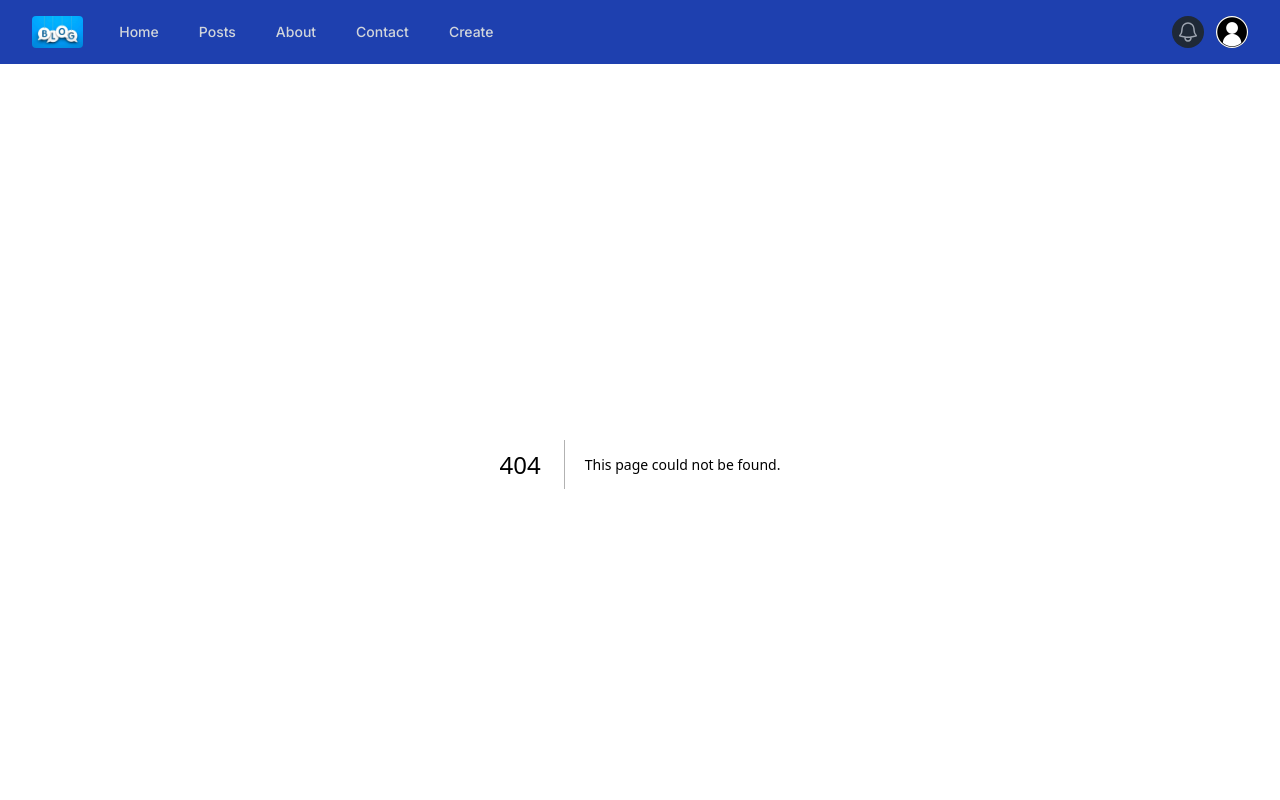
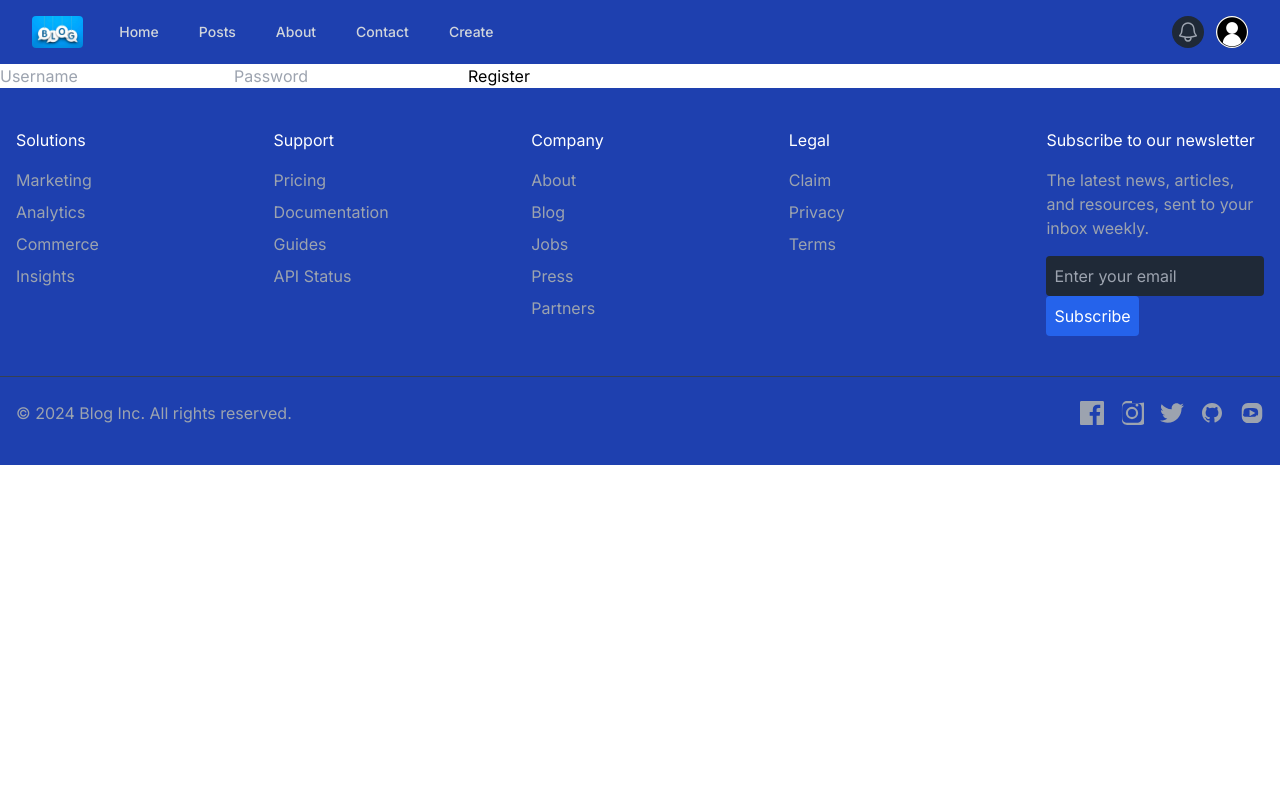
Before and after one commit to kmjaman/nextjs-blog, a Next.js app in the folder frontend/: page /register in a window 1280 px wide. Before the commit this address had no page. Shown: the top 800 px of the page. Built offline with nearby package versions, Linux system fonts and the light colour scheme.

Commit message:
Create registration page

```diff
--- /dev/null
+++ b/frontend/app/register/page.tsx
@@ -0,0 +1,34 @@
+'use client';
+import axios from 'axios';
+import { useState } from 'react';
+import { useRouter } from "next/navigation";
+
+export default function RegisterPage() {
+    const router = useRouter();
+    const [username, setUsername] = useState("");
+    const [password, setPassword] = useState("");
+
+    const handleSubmit = async (e: React.FormEvent) => {
+        e.preventDefault();
+        await axios.post("http://127.0.0.1:8000/api/accounts/register/", {username, password});
+        router.push("/");
+    };
+
+    return (
+        <form onSubmit={handleSubmit}>
+            <input
+                type="username"
+                placeholder="Username"
+                value={username}
+                onChange={(e) => setUsername(e.target.value)}
+            />
+            <input
+                type="password"
+                placeholder="Password"
+                value={password}
+                onChange={(e) => setPassword(e.target.value)}
+            />
+            <button type="submit">Register</button>
+        </form>
+    );
+}
--- a/frontend/package.json
+++ b/frontend/package.json
@@ -15,7 +15,8 @@
     "headlessui": "^0.0.0",
     "next": "14.2.4",
     "react": "^18",
-    "react-dom": "^18"
+    "react-dom": "^18",
+    "react-hook-form": "^7.53.2"
   },
   "devDependencies": {
     "@types/node": "^20",
```
Also changed, not shown: 1 other file (tests, documents, lock files or other folders).
